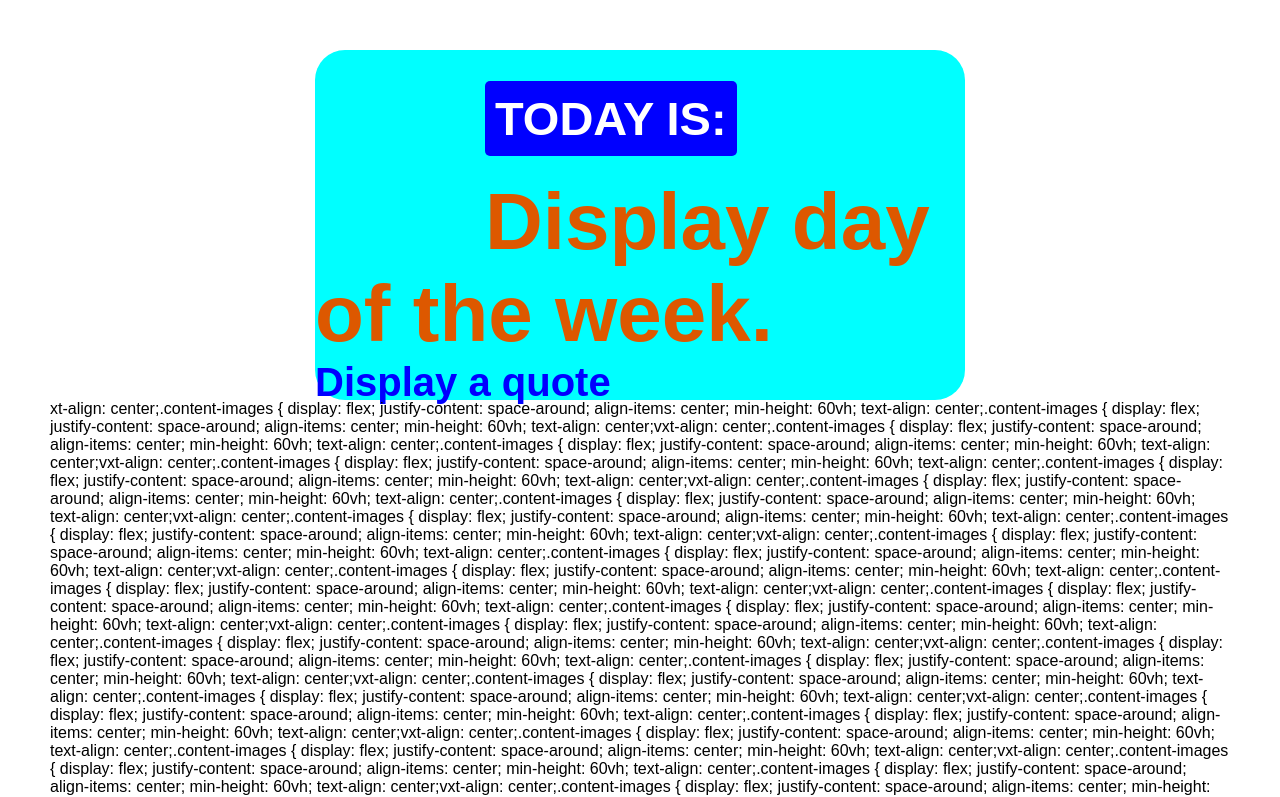
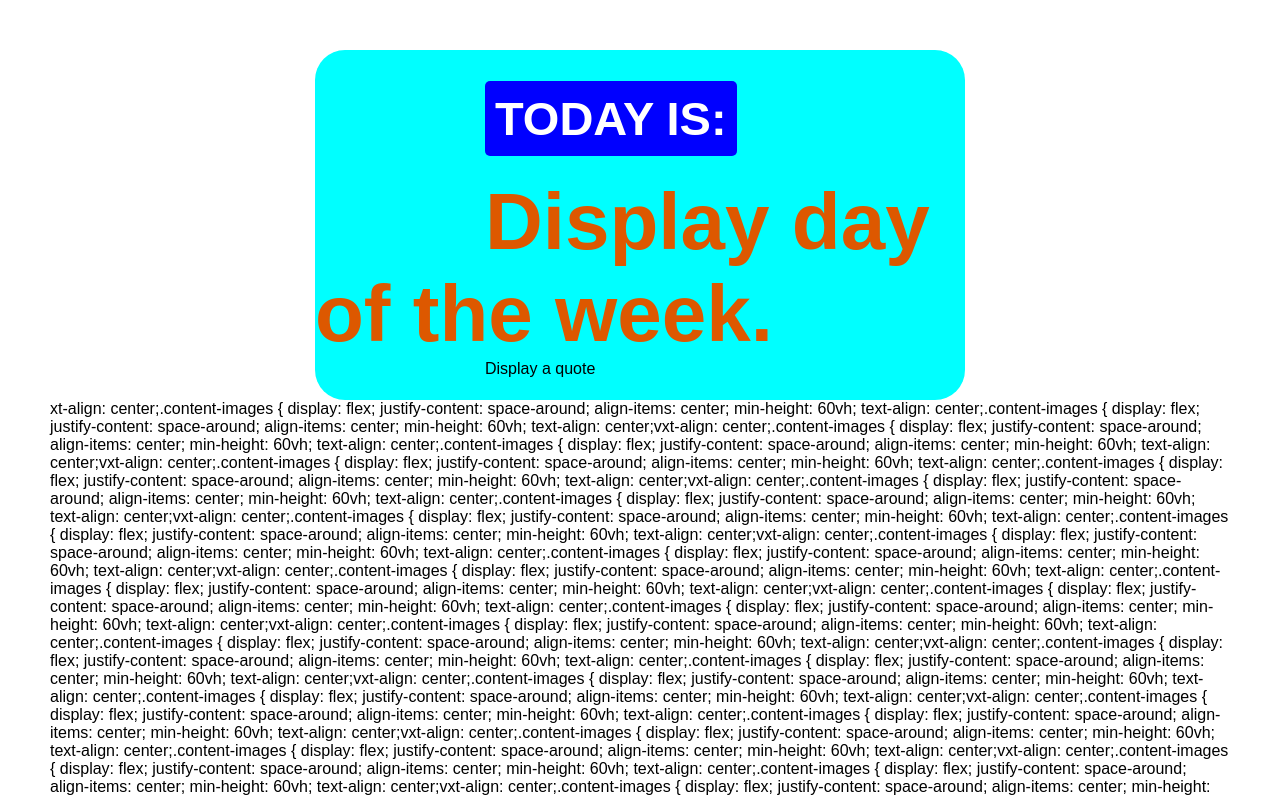
Before and after one commit to takahiromushka/Day-of-the-Week-App, a plain HTML site: page Day of the Week App/index.html in a window 1280 px wide. Shown: the top 797 px of the page. Drawn offline with Linux system fonts and the light colour scheme; a script that the page names is missing.

Commit message:
Update style.css

```diff
--- a/Day of the Week App/style.css
+++ b/Day of the Week App/style.css
@@ -33,30 +33,8 @@ h1{
 }
 
 #phrase{
-    font-size: 40px;
-    color: #0000ff;
-    font-weight: 800;
-  ////////////////
-/////////////////////
-///////////////////////
-/////////////////////////
-/////////////////
-/////////////
-///////////////////
-//////////////////////
-/////////////////////////
-///////////////////
-///////////////////////
-////////////////
-//////////////////////
-//////////////////
-////////////
-////////////
-////////////////////
-///////////////////
-///////////////
-/////////////////
-//////////////
+
+
   margin-left: 170px;
 }.content-images {
   display: flex;
```
